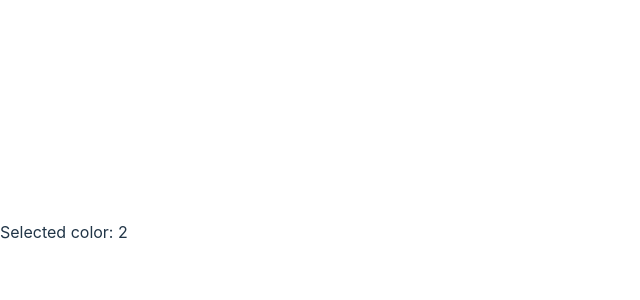
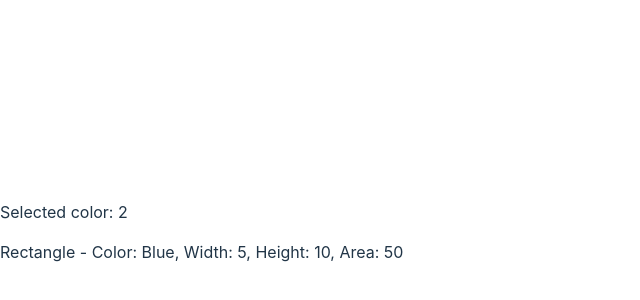
Before and after one commit to Dinalii/v1-training-roadmap, a React (Vite) app: page / in a window 1280 px wide. Shown: the part 168-468 px from the top of the page, without its empty margins (0-640 px from the left). Built offline with nearby package versions, Linux system fonts and the light colour scheme.

Commit message:
Interfaces and Classes

```diff
--- a/src/App.tsx
+++ b/src/App.tsx
@@ -1,13 +1,17 @@
 import React from "react";
-import { Color, sayHello } from "./BasicTypes/basicTypes";
+import { Color, sayHello, Rectangle} from "./BasicTypes/basicTypes";
 
 const App: React.FC = () => {
   const myColor: Color = Color.Blue;
+
+  // Create an instance of the Rectangle class
+  const myRectangle = new Rectangle(5, 10, myColor);
 
   sayHello();
   return (
     <div>
       <p>Selected color: {myColor}</p>
+      <p>{myRectangle.getDetails()}</p>
     </div>
   );
 };
--- a/src/BasicTypes/basicTypes.tsx
+++ b/src/BasicTypes/basicTypes.tsx
@@ -18,6 +18,36 @@ export enum Color {
 }
 
 let myColor: Color = Color.Green;
+
+// 8. Interfaces and Classes
+interface Shape {
+  color: Color;
+  area(): number;
+}
+
+export class Rectangle implements Shape {
+  private width: number;
+  private height: number;
+  public readonly color: Color; // Use the same or less restrictive access modifier
+
+  constructor(width: number, height: number, color: Color) {
+    this.width = width;
+    this.height = height;
+    this.color = color;
+  }
+
+  area(): number {
+    return this.width * this.height;
+  }
+
+  getDetails(): string {
+    return `Rectangle - Color: ${Color[this.color]}, Width: ${this.width}, Height: ${this.height}, Area: ${this.area()}`;
+  }
+}
+
+const myRectangle = new Rectangle(5, 10, Color.Blue);
+console.log(myRectangle.getDetails());
+
 
 // 5. Any
 let myAny: any = 42;
```
